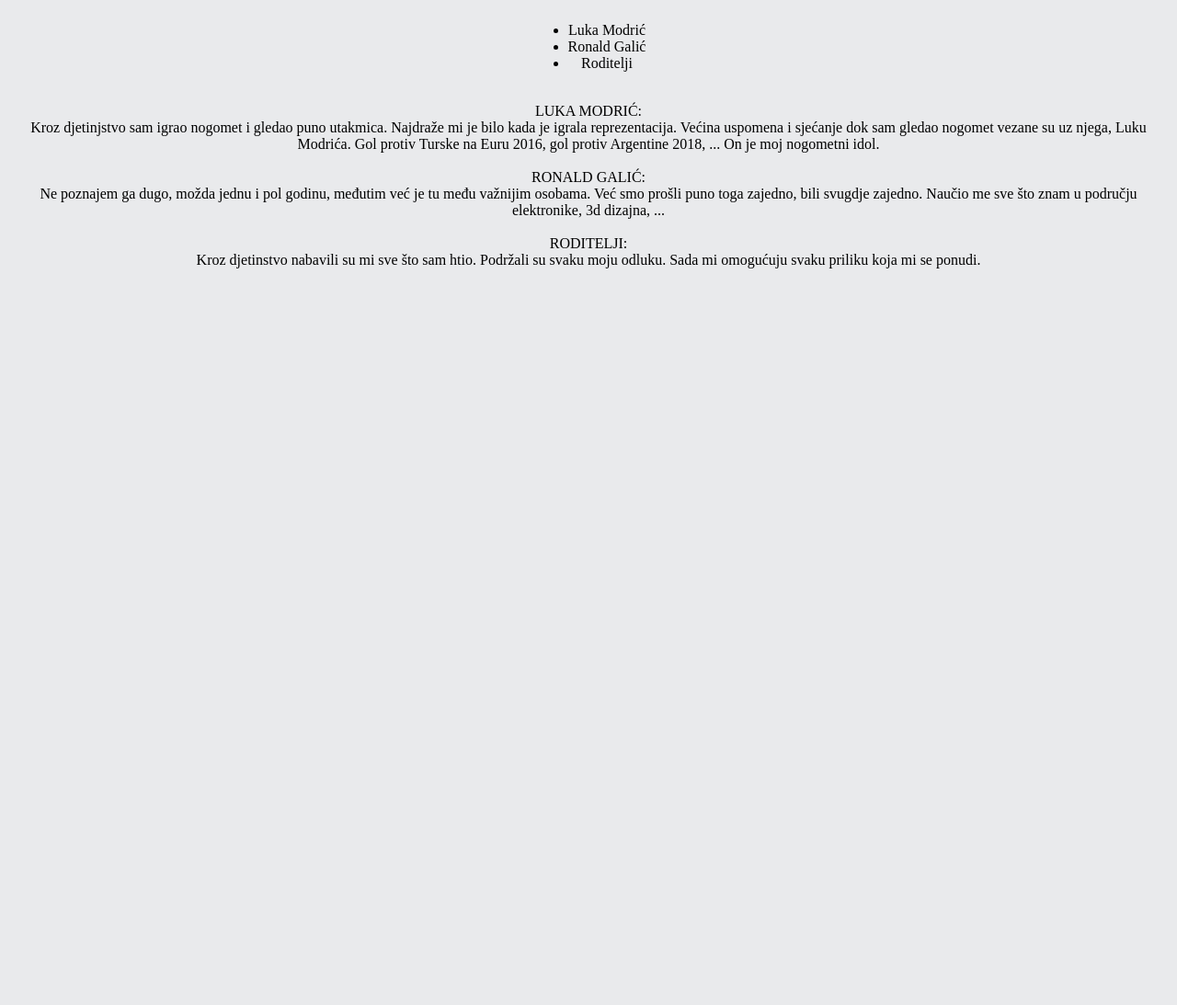
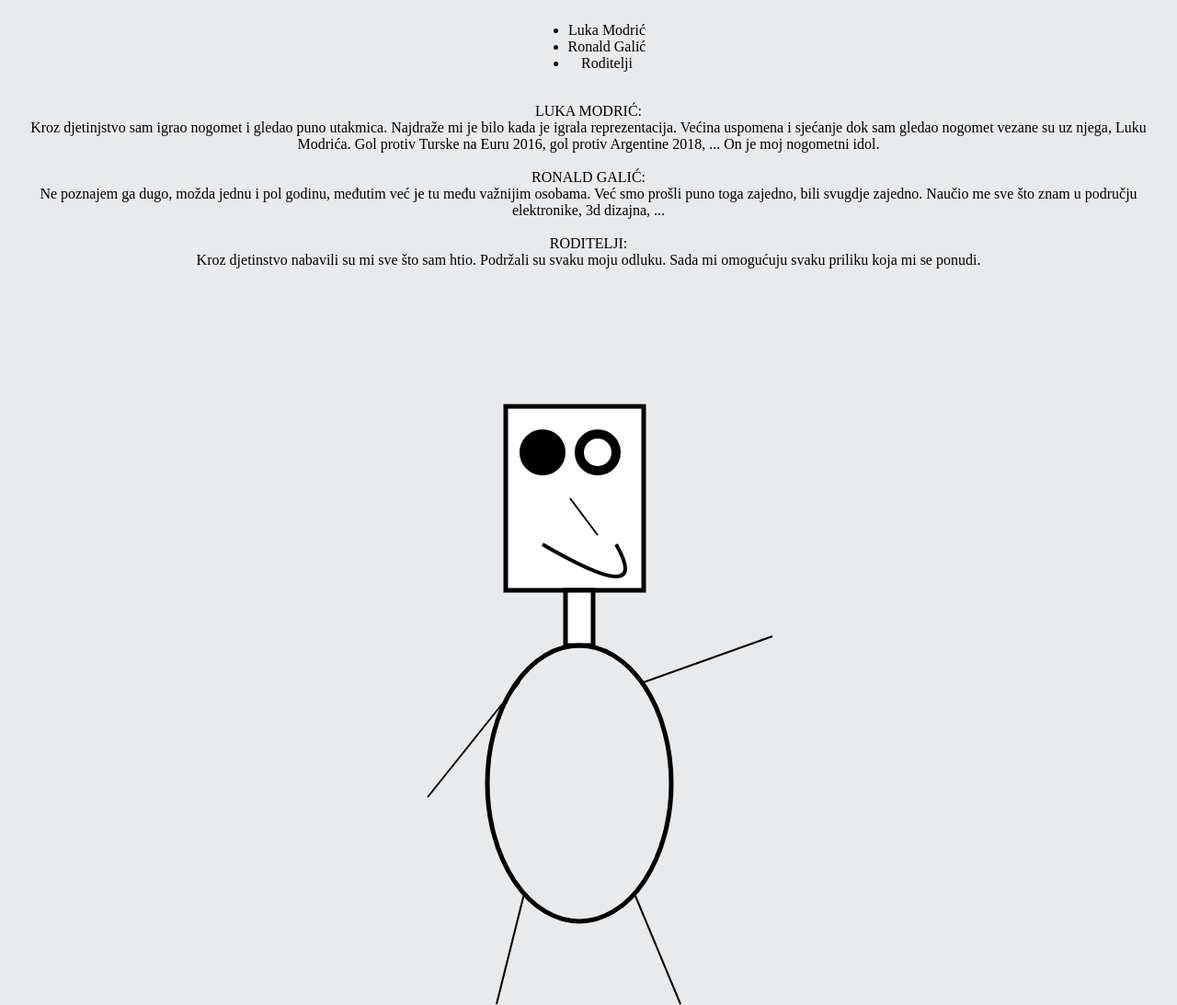
Before and after one commit to gabrielmartinko/lijepanasa, a plain HTML site: page index.html in a window 1280 px wide. Shown: the part 879-1972 px from the top of the page at 92% size. Before the commit the page ends 1179 px from the top, so only its background shows below. Drawn offline with Linux system fonts and the light colour scheme.

Commit message:
Update index.html

```diff
--- a/index.html
+++ b/index.html
@@ -56,6 +56,25 @@
 <p1>Kroz djetinstvo nabavili su mi sve što sam htio. Podržali su svaku moju odluku. Sada mi omogućuju svaku priliku koja mi se ponudi.</p1> <br>
 </center>
 
+<center>
+<svg width="500" height="1000">
+<rect width="150" height="200" x="160" y="150" stroke="black" stroke-width="5" fill ="white"/>
+<circle cx="200" cy="200" r="20" stroke="black" fill ="black" stroke-width="10"/>
+<circle cx="260" cy="200" r="20" stroke="black" stroke-width="10" fill="none"/>
+<line x1="230" y1="250" x2="260" y2="290" stroke="black" stroke-width="2"/>
+<path id="lineAC" d="M 200 300 q 120 70 80 0" stroke="black" stroke-width="4" fill="none"/>
+<rect width="30" height="60" x="225" y="350" stroke="black" stroke-width="5" fill ="white"/>
+<ellipse rx="100" ry="150" cx="240" cy="560" style= "stroke:black;stroke-width:5; fill:none" />
+<line x1="175" y1="450" x2="75" y2="575" stroke="black" stroke-width="2"/>
+<line x1="310" y1="450" x2="450" y2="400" stroke="black" stroke-width="2"/>
+
+<line x1="300" y1="680" x2="350" y2="800" stroke="black" stroke-width="2"/>
+<line x1="180" y1="680" x2="150" y2="800" stroke="black" stroke-width="2"/>
+
+
+</svg>
+</center>
+
 
 </body>
 </html>
```
